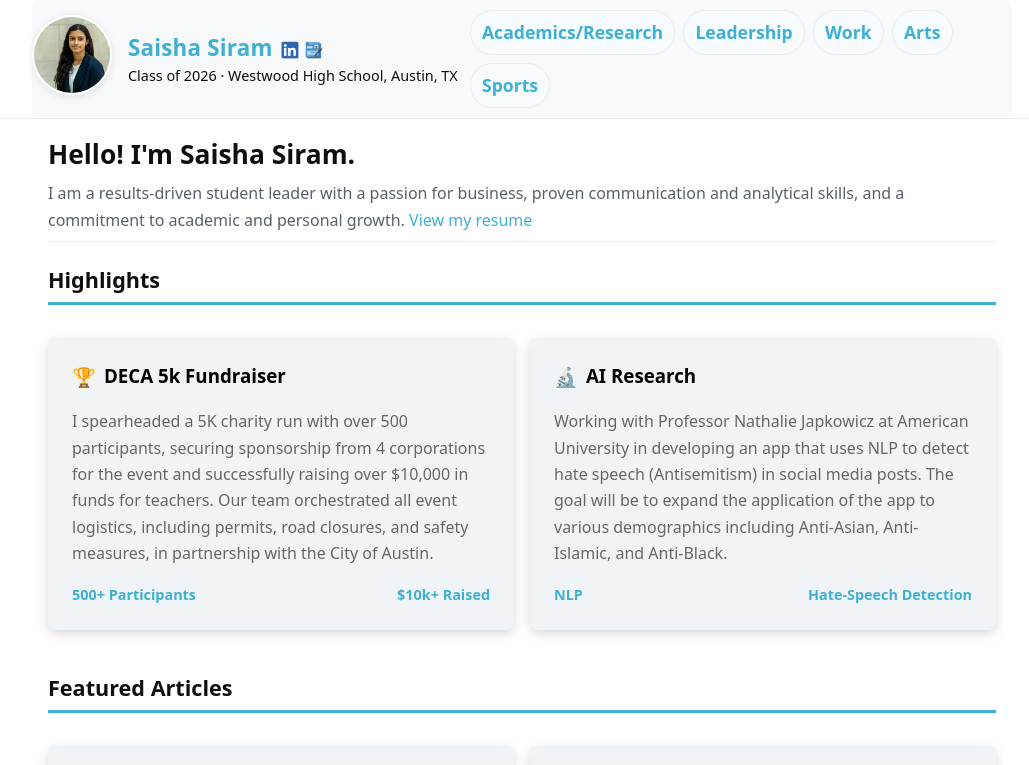
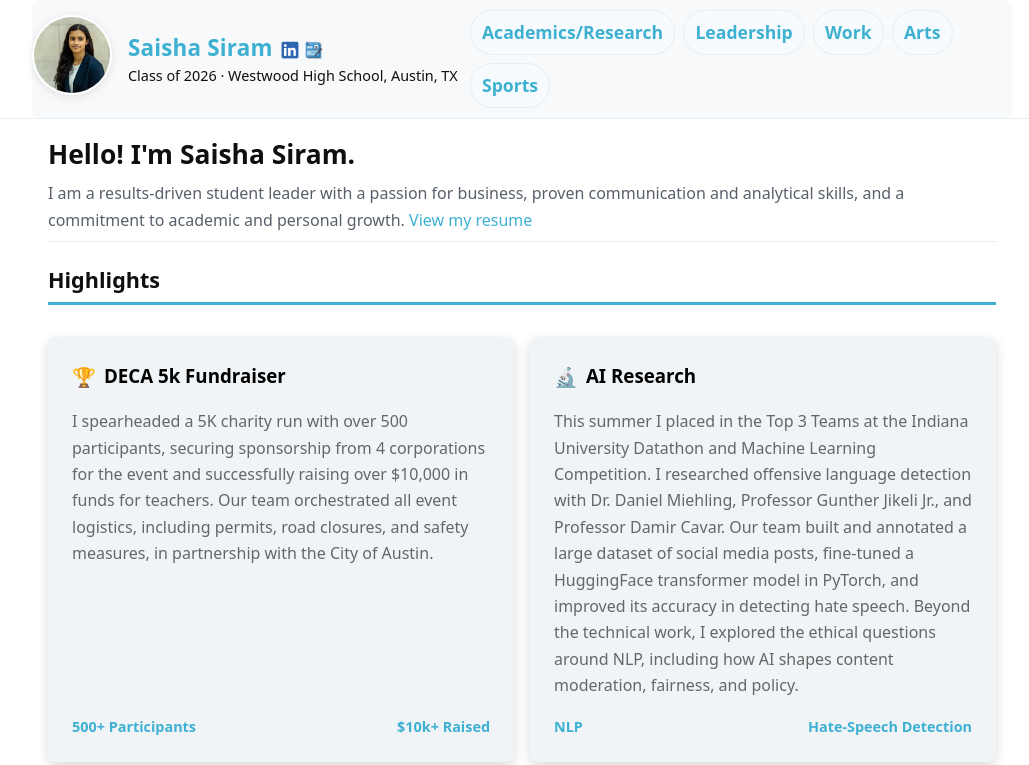
Before and after one commit to saisha08/profile, a Jekyll site: the page built from index.md, in a window 1280 px wide and 900 px high, cut to the strip 0-765 px from the top of the window. Shown: the whole strip, without its empty margins (118-1147 px from the left). Built offline with Jekyll 4.4.1, drawn with Linux system fonts in a browser that asks for light colours.

Commit message:
Update AI Research summary with Indiana University Datathon details
- Changed from future work description to completed competition results
- Added Top 3 Teams placement at Indiana University Datathon
- Included specific professors and research collaborators
- Detailed technical work with HuggingFace transformers and PyTorch
- Added ethical considerations around NLP and content moderation

```diff
--- a/index.md
+++ b/index.md
@@ -37,7 +37,7 @@ permalink: /
         <div class="activity-icon" style="font-size: 1.2rem;">🔬</div>
         <h3 style="color: #000; margin: 0;">AI Research</h3>
       </div>
-      <p style="margin: 0 0 1rem 0; color: #666; flex-grow: 1;">Working with Professor Nathalie Japkowicz at American University in developing an app that uses NLP to detect hate speech (Antisemitism) in social media posts. The goal will be to expand the application of the app to various demographics including Anti-Asian, Anti-Islamic, and Anti-Black.</p>
+      <p style="margin: 0 0 1rem 0; color: #666; flex-grow: 1;">This summer I placed in the Top 3 Teams at the Indiana University Datathon and Machine Learning Competition. I researched offensive language detection with Dr. Daniel Miehling, Professor Gunther Jikeli Jr., and Professor Damir Cavar. Our team built and annotated a large dataset of social media posts, fine-tuned a HuggingFace transformer model in PyTorch, and improved its accuracy in detecting hate speech. Beyond the technical work, I explored the ethical questions around NLP, including how AI shapes content moderation, fairness, and policy.</p>
 
       <div class="activity-stats" style="display: flex; justify-content: space-between; font-size: 0.9rem; color: #3eb0d2; font-weight: bold; margin-top: auto;">
         <span>NLP</span>
```
